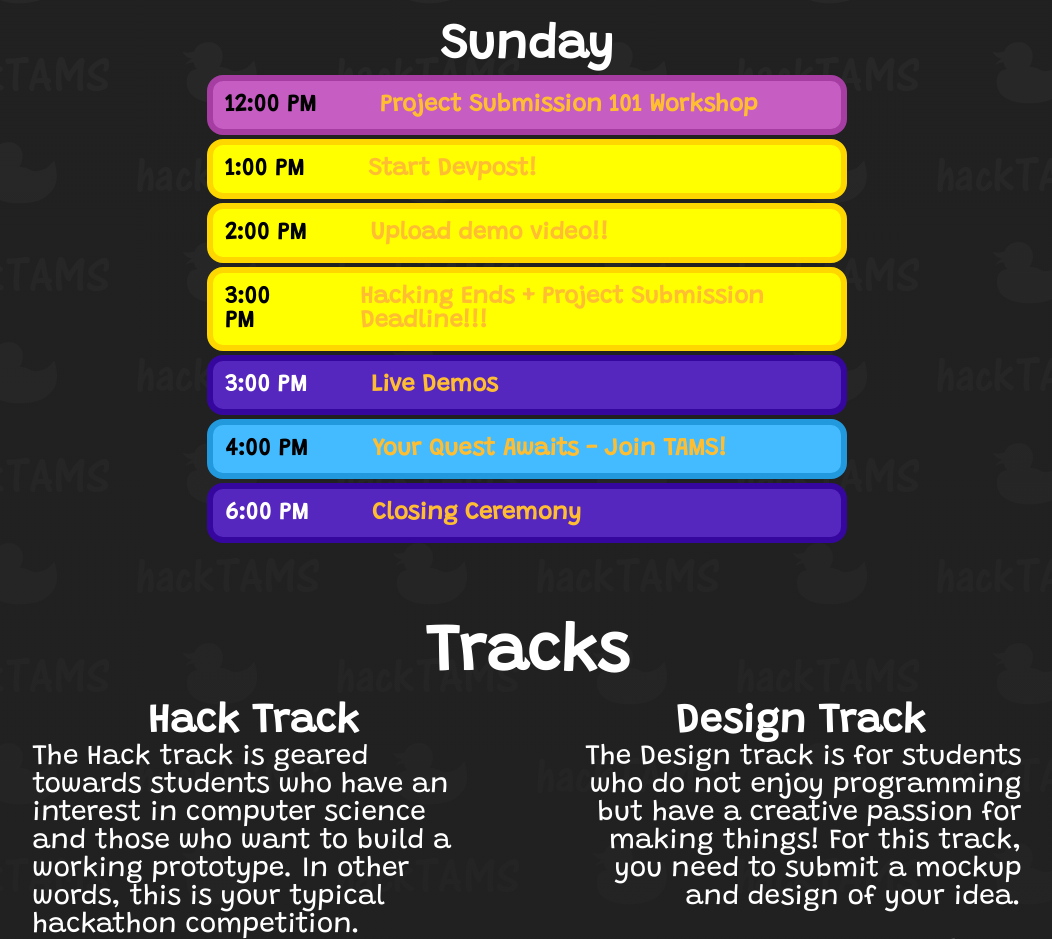
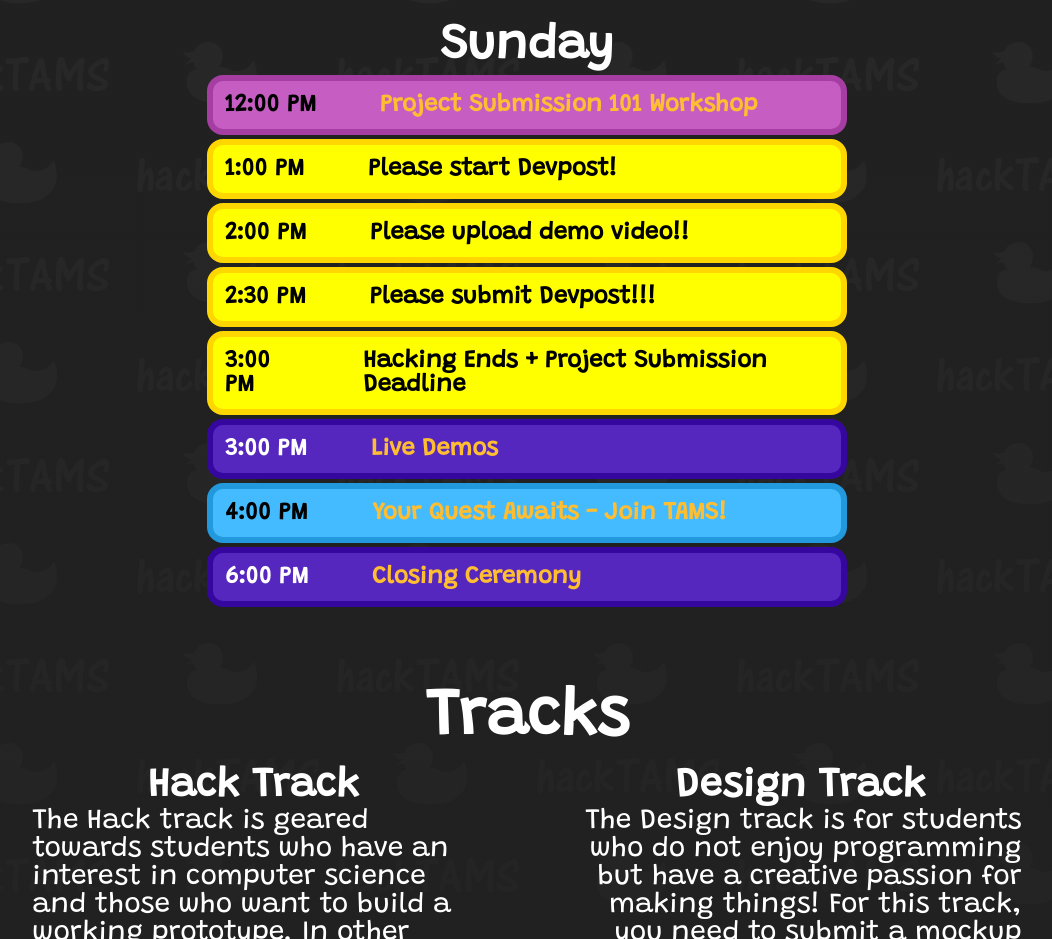
Before and after one commit to tams-cso/hacktams2020f-live, a plain HTML site: page index.html in a window 1280 px wide. Shown: the part 2560-3499 px from the top of the page, without its empty margins (113-1165 px from the left). Drawn offline with Linux system fonts and the light colour scheme.

Commit message:
Update index.html

```diff
--- a/index.html
+++ b/index.html
@@ -154,16 +154,19 @@
             </li>
             <li class="judge">
                 <span class="time">1:00 PM</span>
-                <a href="https://hacktams2020f.devpost.com/" target="_blank">Start Devpost!</a>
+                Please start Devpost!
             </li>
             <li class="judge">
                 <span class="time">2:00 PM</span>
-                <a href="https://hacktams2020f.devpost.com/" target="_blank">Upload demo video!!</a>
+                Please upload demo video!!
+            </li>
+            <li class="judge">
+                <span class="time">2:30 PM</span>
+                Please submit Devpost!!!
             </li>
             <li class="judge">
                 <span class="time">3:00 PM</span>
-                <a href="https://hacktams2020f.devpost.com/" target="_blank">Hacking Ends + Project Submission
-                    Deadline!!!</a>
+                Hacking Ends + Project Submission Deadline
             </li>
             <li class="">
                 <span class="time">3:00 PM</span>
```
